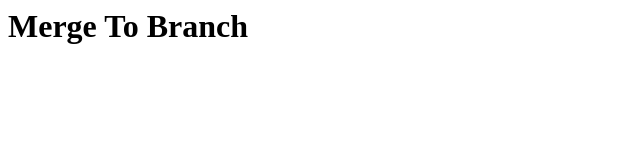
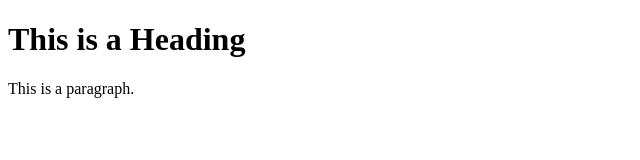
Before and after one commit to newmanix/merge-to-branch-test, a plain HTML site: page index.html in a window 1280 px wide. Shown: the whole page, without its empty margins (0-640 px from the left). Drawn offline with Linux system fonts and the light colour scheme.

Commit message:
Update index.html

```diff
--- a/index.html
+++ b/index.html
@@ -1 +1,12 @@
-<h1>Merge To Branch</h1>
+ <!DOCTYPE html>
+<html>
+<head>
+<title>Page Title</title>
+</head>
+<body>
+
+<h1>This is a Heading</h1>
+<p>This is a paragraph.</p>
+
+</body>
+</html>
```
